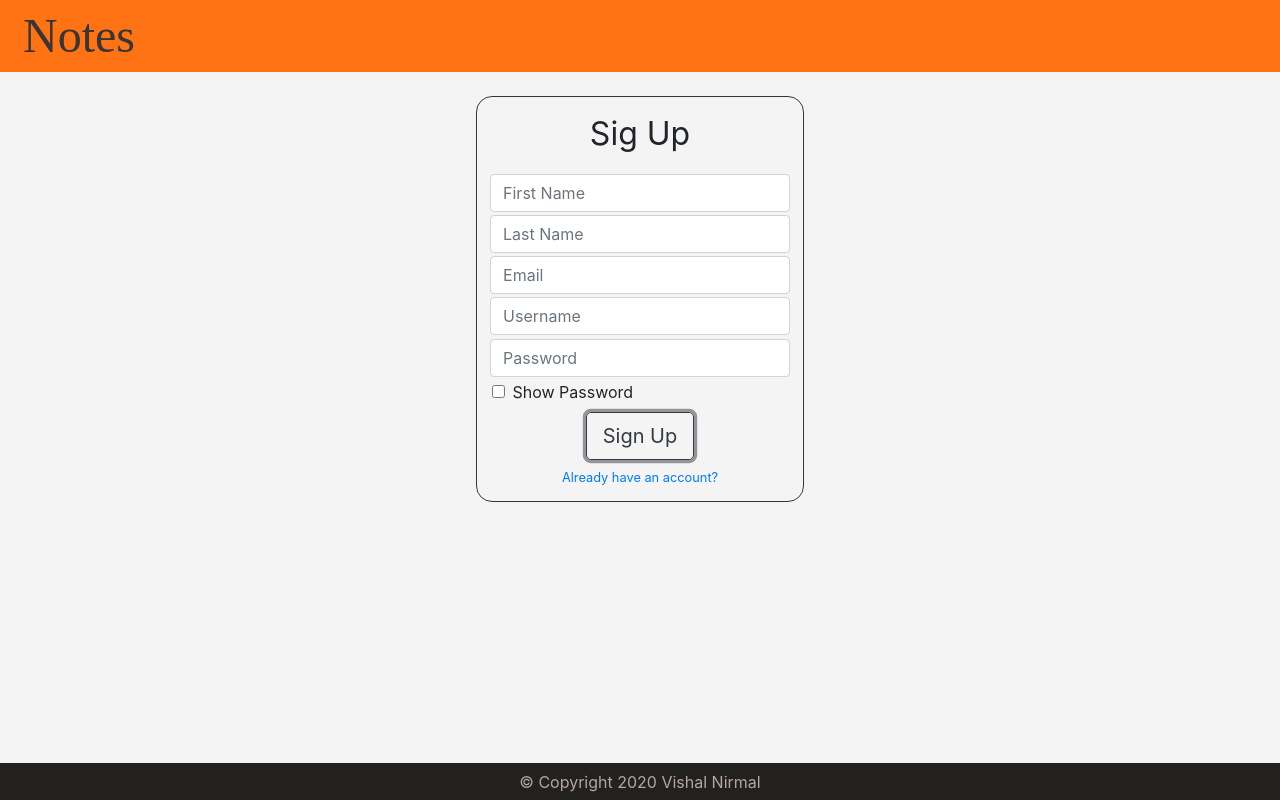
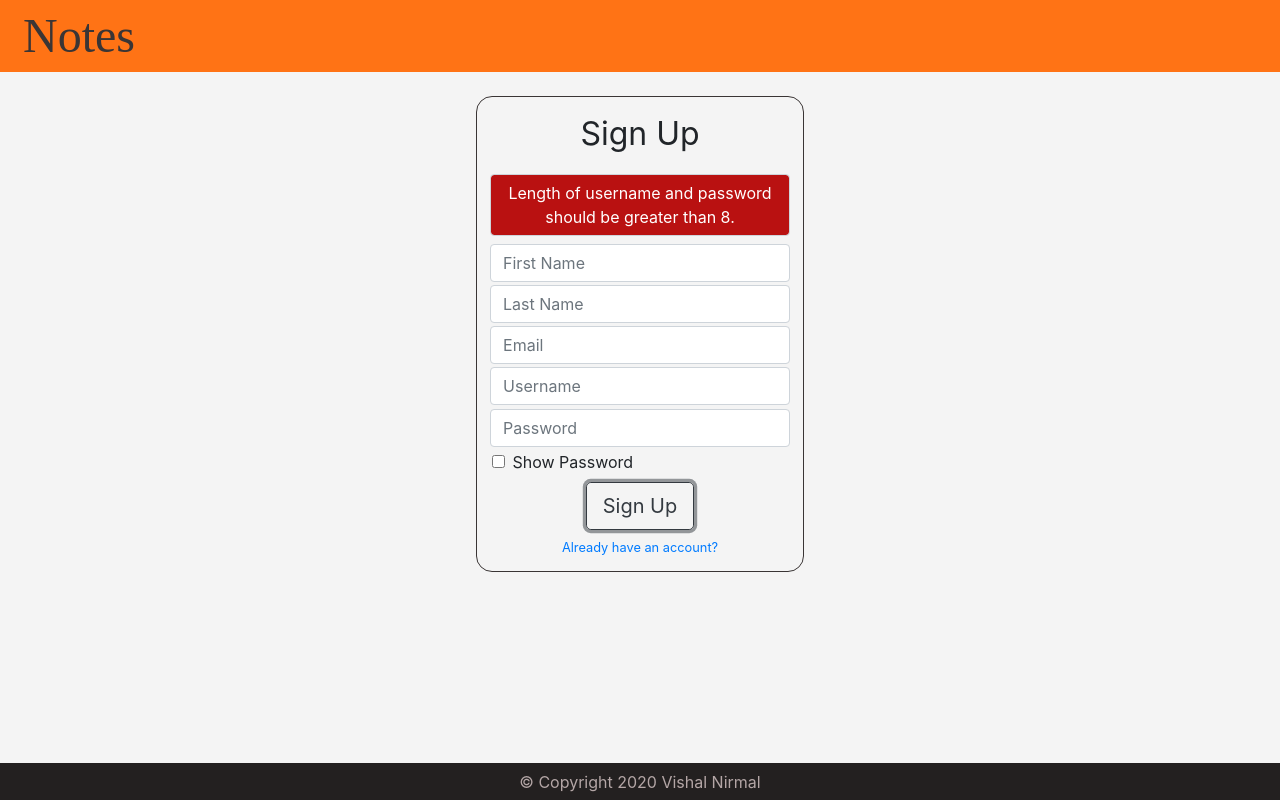
Before and after one commit to vishalnirmal/Notes, a React (Create React App) app in the folder client/: page /signup in a window 1280 px wide. Both pictures are taken after typing "Sample", "Sample", "name@example.com", "Sample", "Sample123" into the empty fields and a click on the button "Sign Up". Built offline with nearby package versions, Linux system fonts and the light colour scheme; no server answers; a web font is replaced by a local one.

Commit message:
Added field length requirements

```diff
--- a/client/src/Components/Register.jsx
+++ b/client/src/Components/Register.jsx
@@ -29,6 +29,10 @@ export default function Register(props){
     function submitCredentials(event){
         setMsg("");
         event.preventDefault();
+        if (user.username.length < 8 || user.password.length < 8){
+            setMsg("Length of username and password should be greater than 8.");
+        }
+        else{
             axios.post('/user/verify', user).then(resp => {
                 if (!resp.data.message){
                     setClicked(true);
@@ -37,6 +41,7 @@ export default function Register(props){
                     setMsg(resp.data.message);
                 }
             });
+        }
         setUser({
             username: "",
             email: "",
@@ -53,13 +58,13 @@ export default function Register(props){
 
         <div className="form-register col-lg-3 col-md-5 col-7">
         <p className="form-heading">{
-            isClicked? "A verification link has been sent to your email address":"Sig Up"
+            isClicked? "A verification link has been sent to your email address":"Sign Up"
         }</p>
         {
             !isClicked &&
             <form onSubmit={submitCredentials} autoComplete="off">
                 {
-                    !(msg==='') && <label className="form-control error">{msg}</label>
+                    !(msg==='') && <label className="form-control h-100 error">{msg}</label>
                 }
                 <input type="text" name="firstName" value={user.firstName} placeholder="First Name" className="form-control" onChange={handleChange} required/>
                 <input type="text" name="lastName" value={user.lastName} placeholder="Last Name" className="form-control" onChange={handleChange}/>
```
Lines whose indentation alone changed are shown as unchanged.
